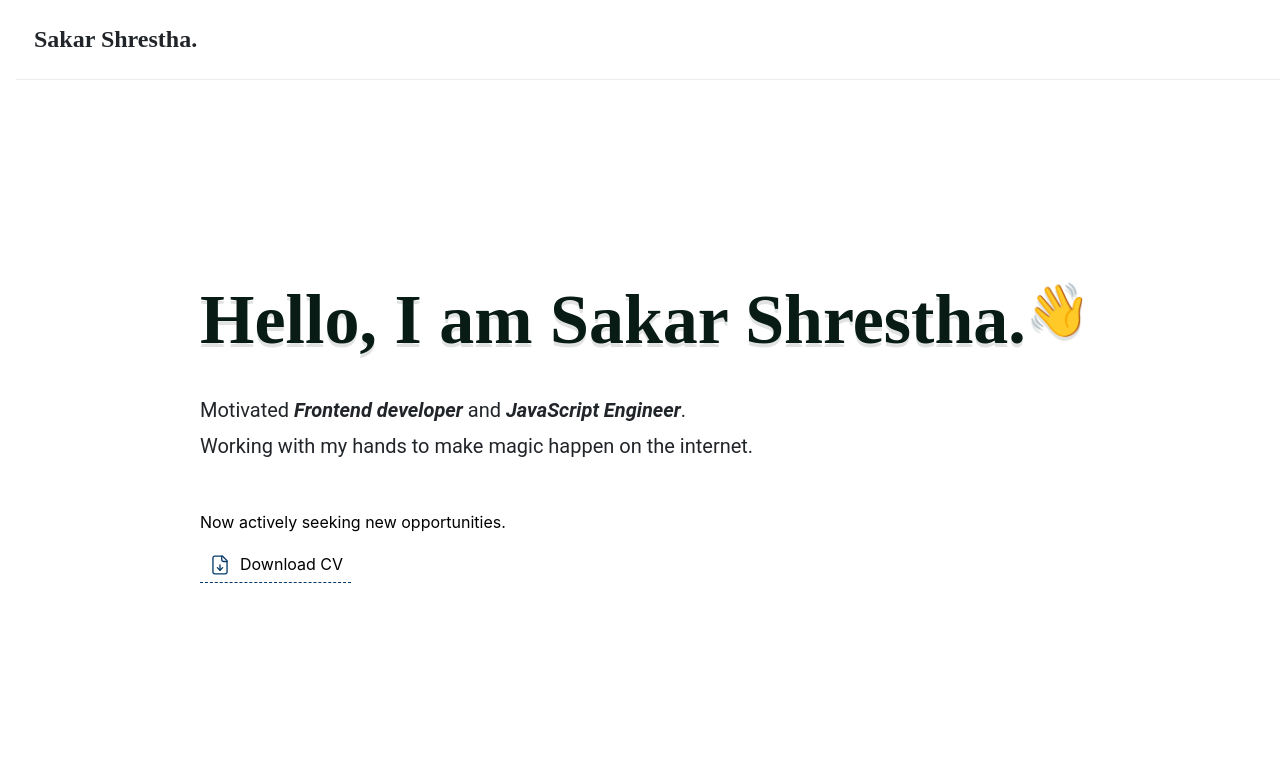
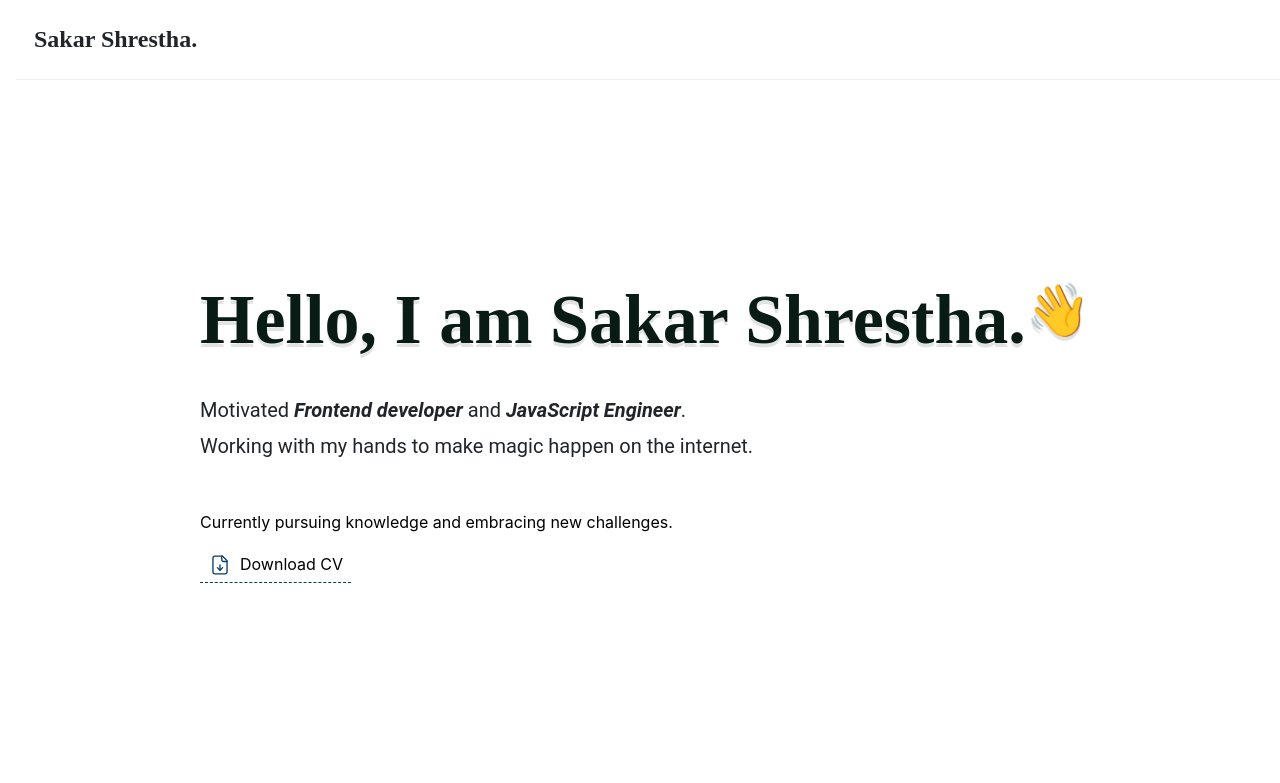
Before and after one commit to Sakarrr/portfolio-site-react, a React (Create React App) app: page / in a window 1280 px wide. Shown: the top 783 px of the page. Built offline with nearby package versions, Linux system fonts and the light colour scheme.

Commit message:
Update - Intro tagline

```diff
--- a/src/components/Intro.js
+++ b/src/components/Intro.js
@@ -19,7 +19,7 @@ function IntroSection() {
         Working with my hands to make magic happen on the internet.
       </p>
       <p className={"ss-intro__tagline"}>
-        Now actively seeking new opportunities.
+        Currently pursuing knowledge and embracing new challenges.
       </p>
       <span className="ss-intro__download-cv">
         {/* eslint-disable-next-line jsx-a11y/anchor-is-valid */}
```
